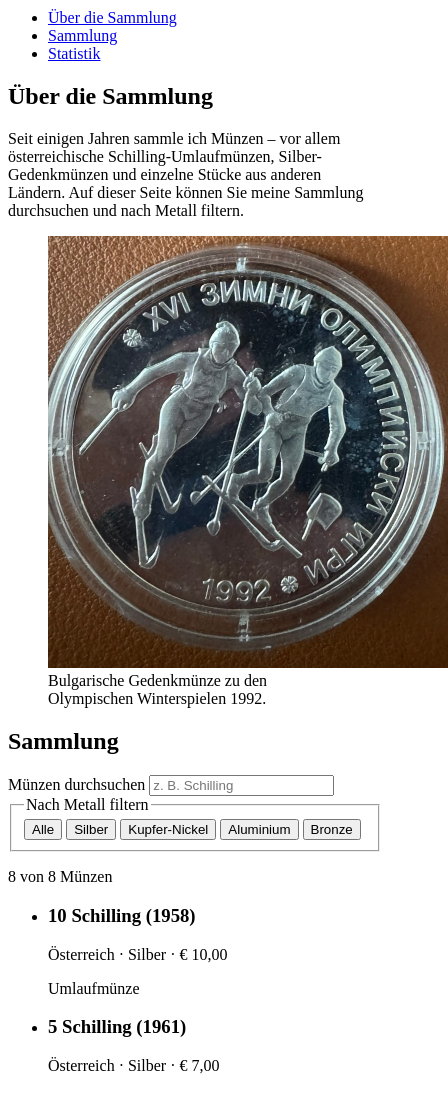
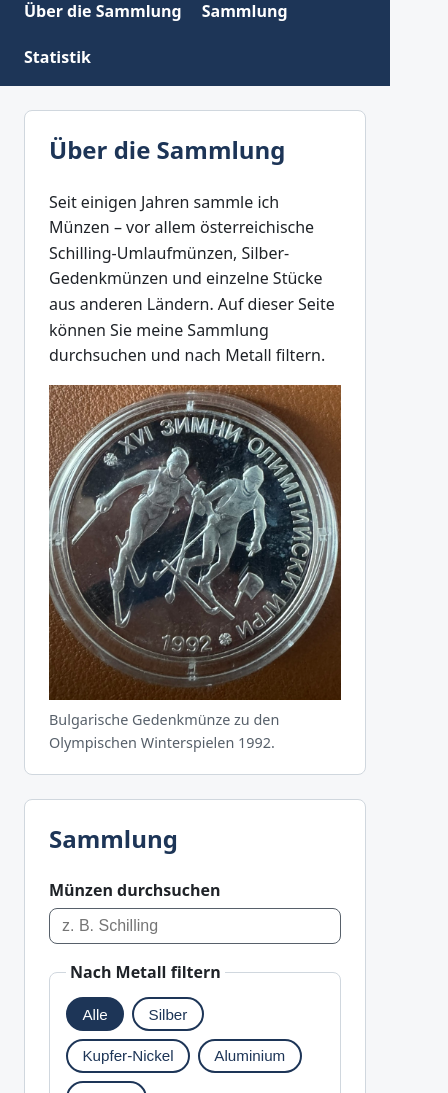
Before and after one commit to tkluczny/esa1-muenzsammlung, a website built with Vite: page index.html in a window 390 px wide. Shown: the part 71-1164 px from the top of the page, 448 px wide, since content can reach past the window. Built offline with nearby package versions, Linux system fonts and the light colour scheme.

Commit message:
Update: Styling, responsives Layout und sichtbarer Filterzustand

```diff
--- a/src/style.css
+++ b/src/style.css
@@ -1 +1,235 @@
-/* Styles für die Münzsammlung – folgen in einem späteren Commit */
+/* ---------- Farben und Grundwerte ---------- */
+:root {
+  --farbe-primaer: #1d3557;    /* dunkles Blau */
+  --farbe-akzent: #e09f3e;     /* Goldton */
+  --farbe-text: #1f2328;
+  --farbe-text-hell: #57606a;
+  --farbe-hintergrund: #f6f7f9;
+  --farbe-karte: #ffffff;
+  --farbe-rand: #d0d7de;
+  --radius: 8px;
+}
+
+* {
+  box-sizing: border-box;
+}
+
+/* Weiches Scrollen bei Navigationslinks – nur wenn Bewegung nicht reduziert werden soll */
+@media (prefers-reduced-motion: no-preference) {
+  html {
+    scroll-behavior: smooth;
+  }
+}
+
+body {
+  margin: 0;
+  font-family: system-ui, 'Segoe UI', Roboto, sans-serif;
+  line-height: 1.6;
+  color: var(--farbe-text);
+  background: var(--farbe-hintergrund);
+}
+
+img {
+  display: block;
+  max-width: 100%;
+  height: auto;
+}
+
+/* Gut sichtbarer Fokus-Rahmen für Tastaturbedienung */
+a:focus-visible,
+button:focus-visible,
+input:focus-visible {
+  outline: 3px solid var(--farbe-akzent);
+  outline-offset: 2px;
+}
+
+/* ---------- Header und Navigation ---------- */
+header {
+  background: var(--farbe-primaer);
+  color: #ffffff;
+  padding: 1rem 1.5rem;
+}
+
+header h1 {
+  margin: 0 0 0.5rem;
+  font-size: 1.8rem;
+}
+
+nav ul {
+  list-style: none;
+  margin: 0;
+  padding: 0;
+  display: flex;
+  flex-wrap: wrap;
+  gap: 1.25rem;
+}
+
+nav a {
+  color: #ffffff;
+  font-weight: 600;
+  text-decoration: none;
+}
+
+nav a:hover {
+  text-decoration: underline;
+}
+
+/* ---------- Hauptbereich: Raster-Layout ---------- */
+main {
+  max-width: 1100px;
+  margin: 0 auto;
+  padding: 1.5rem;
+  display: grid;
+  gap: 1.5rem;
+}
+
+/* Ab 900 px Breite: Sammlung links, Statistik rechts */
+@media (min-width: 900px) {
+  main {
+    grid-template-columns: 2fr 1fr;
+    align-items: start;
+  }
+
+  #ueber {
+    grid-column: 1 / -1;
+  }
+}
+
+section,
+aside {
+  background: var(--farbe-karte);
+  border: 1px solid var(--farbe-rand);
+  border-radius: var(--radius);
+  padding: 1.25rem 1.5rem;
+}
+
+h2 {
+  margin-top: 0;
+  color: var(--farbe-primaer);
+}
+
+figure {
+  margin: 1rem 0 0;
+  max-width: 400px;
+}
+
+figcaption {
+  margin-top: 0.5rem;
+  font-size: 0.9rem;
+  color: var(--farbe-text-hell);
+}
+
+/* ---------- Suche und Filter ---------- */
+label {
+  display: block;
+  font-weight: 600;
+  margin-bottom: 0.25rem;
+}
+
+input[type='search'] {
+  width: 100%;
+  max-width: 320px;
+  padding: 0.5rem 0.75rem;
+  font-size: 1rem;
+  border: 1px solid var(--farbe-text-hell);
+  border-radius: var(--radius);
+}
+
+fieldset {
+  display: flex;
+  flex-wrap: wrap;
+  gap: 0.5rem;
+  margin: 1rem 0;
+  padding: 0.75rem 1rem;
+  border: 1px solid var(--farbe-rand);
+  border-radius: var(--radius);
+}
+
+legend {
+  font-weight: 600;
+  padding: 0 0.25rem;
+}
+
+fieldset button {
+  padding: 0.4rem 0.9rem;
+  font-size: 0.95rem;
+  color: var(--farbe-primaer);
+  background: #ffffff;
+  border: 2px solid var(--farbe-primaer);
+  border-radius: 999px;
+  cursor: pointer;
+}
+
+fieldset button:hover {
+  background: #e8eef6;
+}
+
+/* Aktiver Filter – gesteuert über aria-pressed aus TypeScript */
+fieldset button[aria-pressed='true'] {
+  color: #ffffff;
+  background: var(--farbe-primaer);
+}
+
+#ergebnis-info {
+  font-weight: 600;
+  color: var(--farbe-text-hell);
+}
+
+/* ---------- Münzkarten ---------- */
+#muenz-liste {
+  list-style: none;
+  margin: 0;
+  padding: 0;
+  display: grid;
+  gap: 1rem;
+  grid-template-columns: repeat(auto-fill, minmax(220px, 1fr));
+}
+
+.muenz-karte {
+  height: 100%;
+  padding: 0.75rem 1rem;
+  background: var(--farbe-hintergrund);
+  border: 1px solid var(--farbe-rand);
+  border-left: 4px solid var(--farbe-akzent);
+  border-radius: var(--radius);
+}
+
+.muenz-karte h3 {
+  margin: 0 0 0.25rem;
+  font-size: 1.05rem;
+}
+
+.muenz-karte p {
+  margin: 0.15rem 0;
+  font-size: 0.95rem;
+}
+
+.muenz-karte p:last-child {
+  font-style: italic;
+  color: var(--farbe-text-hell);
+}
+
+/* ---------- Statistik ---------- */
+dl {
+  display: grid;
+  grid-template-columns: auto 1fr;
+  gap: 0.5rem 1rem;
+  margin: 0;
+}
+
+dt {
+  font-weight: 600;
+}
+
+dd {
+  margin: 0;
+  text-align: right;
+}
+
+/* ---------- Footer ---------- */
+footer {
+  padding: 1.5rem;
+  text-align: center;
+  font-size: 0.9rem;
+  color: var(--farbe-text-hell);
+}
```
